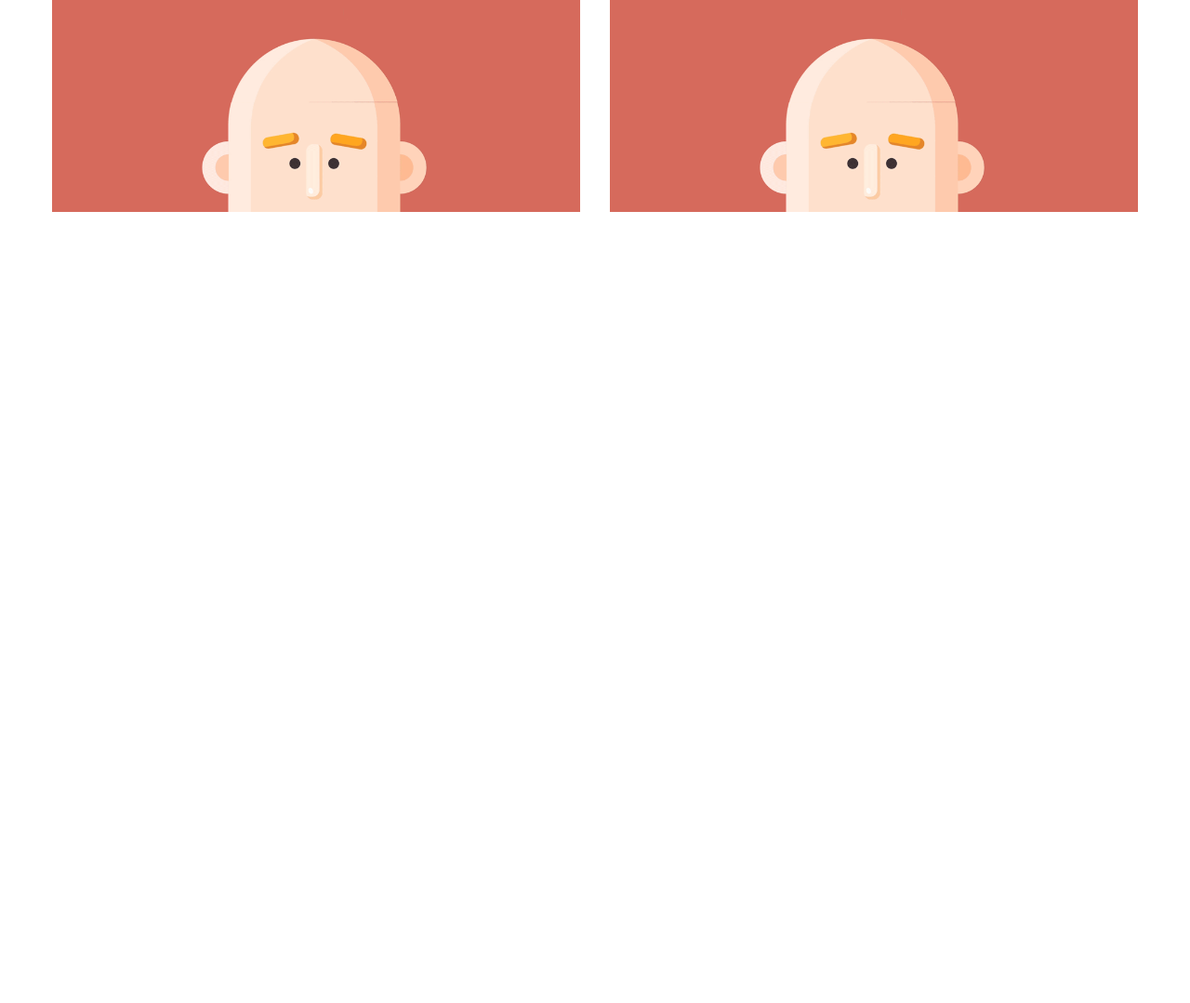
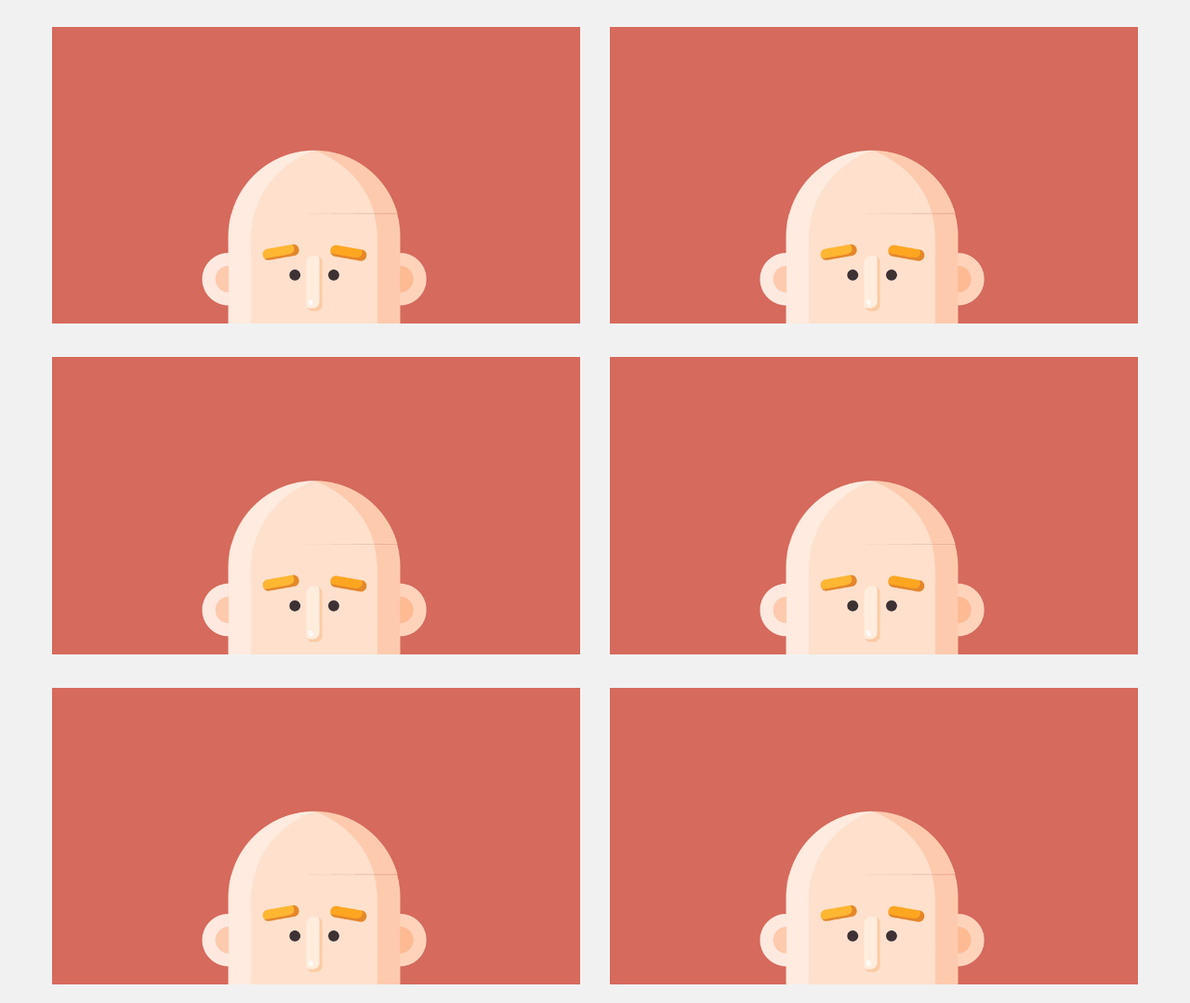
Before and after one commit to chiunhau/0321, a plain HTML site: page public/index.html in a window 1280 px wide. Shown: the part 523-1602 px from the top of the page at 93% size. Before the commit the page ends 800 px from the top, so only its background shows below. Drawn offline with Linux system fonts and the light colour scheme.

```diff
--- a/public/css/main.css
+++ b/public/css/main.css
@@ -1,6 +1,7 @@
 html, body {
 	margin: 0;
 	padding: 0;
+	background-color: #f1f1f1;
 }
 .pure-g > div {
     -webkit-box-sizing: border-box;
@@ -20,7 +21,7 @@
 }
 .navbar {
 	width: 100%;
-	height: 60px;
+	height: 150px;
 	position: fixed;
 	top: 0;
 	z-index: 1000;
@@ -29,7 +30,7 @@
 }
 .gallery {
 	width: 100%;
-	padding-top: 60px;
+	padding-top: 180px;
 }
 .head-title {
 	color: #aaa;
--- a/public/index.html
+++ b/public/index.html
@@ -12,7 +12,7 @@
 	<div class="navbar">
 		<div class="pure-g">
 			<div class="pure-u-1">
-				<h3 class="head-title">邊界游離惹</h3>
+				<img class="head-logo" src="img/head-logo.png" alt="">
 			</div>
 		</div>
 	</div>
@@ -26,7 +26,6 @@
 					<p>This is description</p>
 				</div>
 				<img class="pure-img" src="img/0321-960.gif">
-
 			</div>
 			<div class="pure-u-1 pure-u-sm-1-2 l-box gallery-item">
 				<div class="description">
@@ -34,21 +33,48 @@
 					<p>This is description</p>
 				</div>
 				<img class="pure-img" src="img/0321-960.gif">
-
-			</div><div class="pure-u-1 pure-u-sm-1-2 l-box gallery-item">
+			</div>
+			<div class="pure-u-1 pure-u-sm-1-2 l-box gallery-item">
 				<div class="description">
 					<h4>Hello</h4>
 					<p>This is description</p>
 				</div>
 				<img class="pure-img" src="img/0321-960.gif">
-
-			</div><div class="pure-u-1 pure-u-sm-1-2 l-box gallery-item">
+			</div>
+			<div class="pure-u-1 pure-u-sm-1-2 l-box gallery-item">
 				<div class="description">
 					<h4>Hello</h4>
 					<p>This is description</p>
 				</div>
 				<img class="pure-img" src="img/0321-960.gif">
-
+			</div>
+			<div class="pure-u-1 pure-u-sm-1-2 l-box gallery-item">
+				<div class="description">
+					<h4>Hello</h4>
+					<p>This is description</p>
+				</div>
+				<img class="pure-img" src="img/0321-960.gif">
+			</div>
+			<div class="pure-u-1 pure-u-sm-1-2 l-box gallery-item">
+				<div class="description">
+					<h4>Hello</h4>
+					<p>This is description</p>
+				</div>
+				<img class="pure-img" src="img/0321-960.gif">
+			</div>
+			<div class="pure-u-1 pure-u-sm-1-2 l-box gallery-item">
+				<div class="description">
+					<h4>Hello</h4>
+					<p>This is description</p>
+				</div>
+				<img class="pure-img" src="img/0321-960.gif">
+			</div>
+			<div class="pure-u-1 pure-u-sm-1-2 l-box gallery-item">
+				<div class="description">
+					<h4>Hello</h4>
+					<p>This is description</p>
+				</div>
+				<img class="pure-img" src="img/0321-960.gif">
 			</div>
 		</div>
 	</div>
```
Also changed, not shown: public/css/test.scss (added), public/img/head-logo.png (added).
